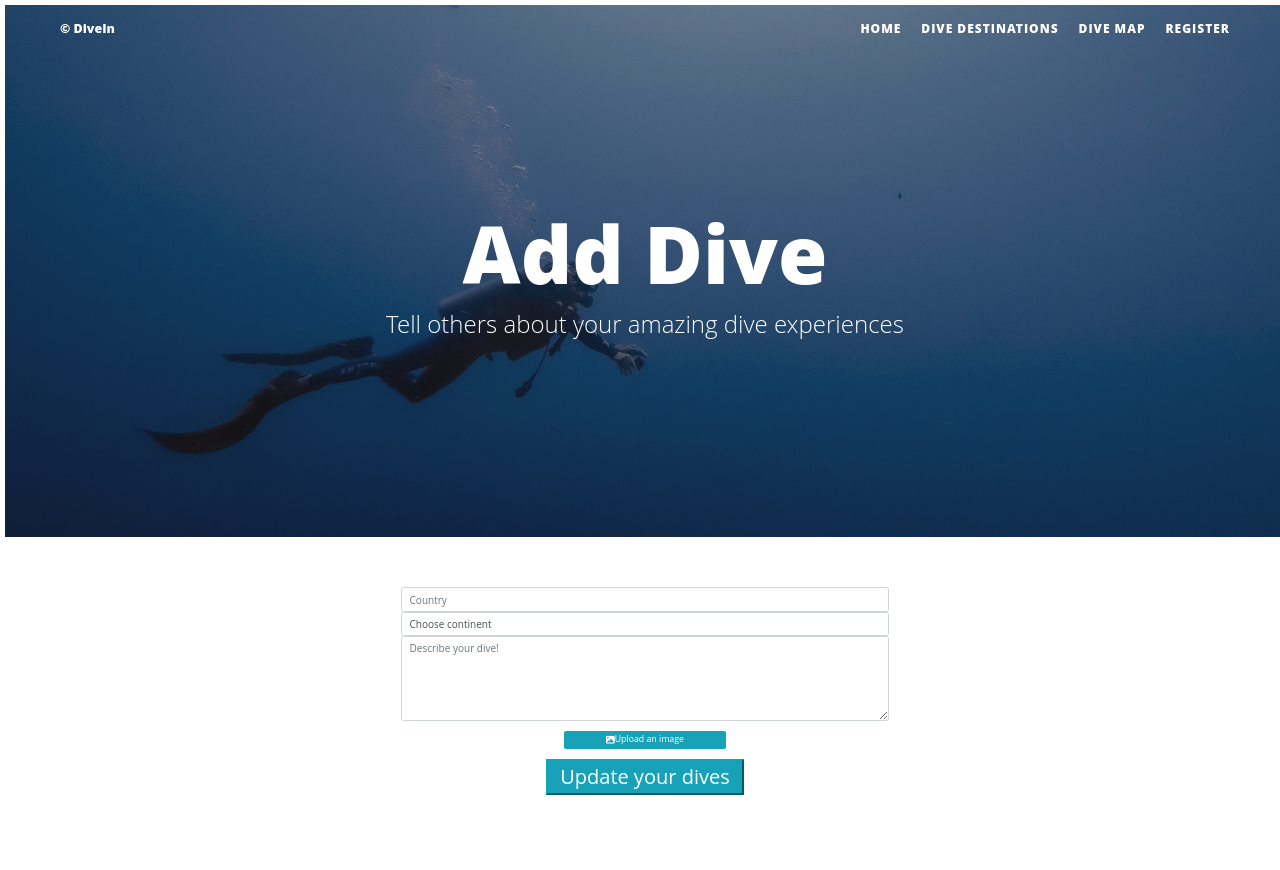
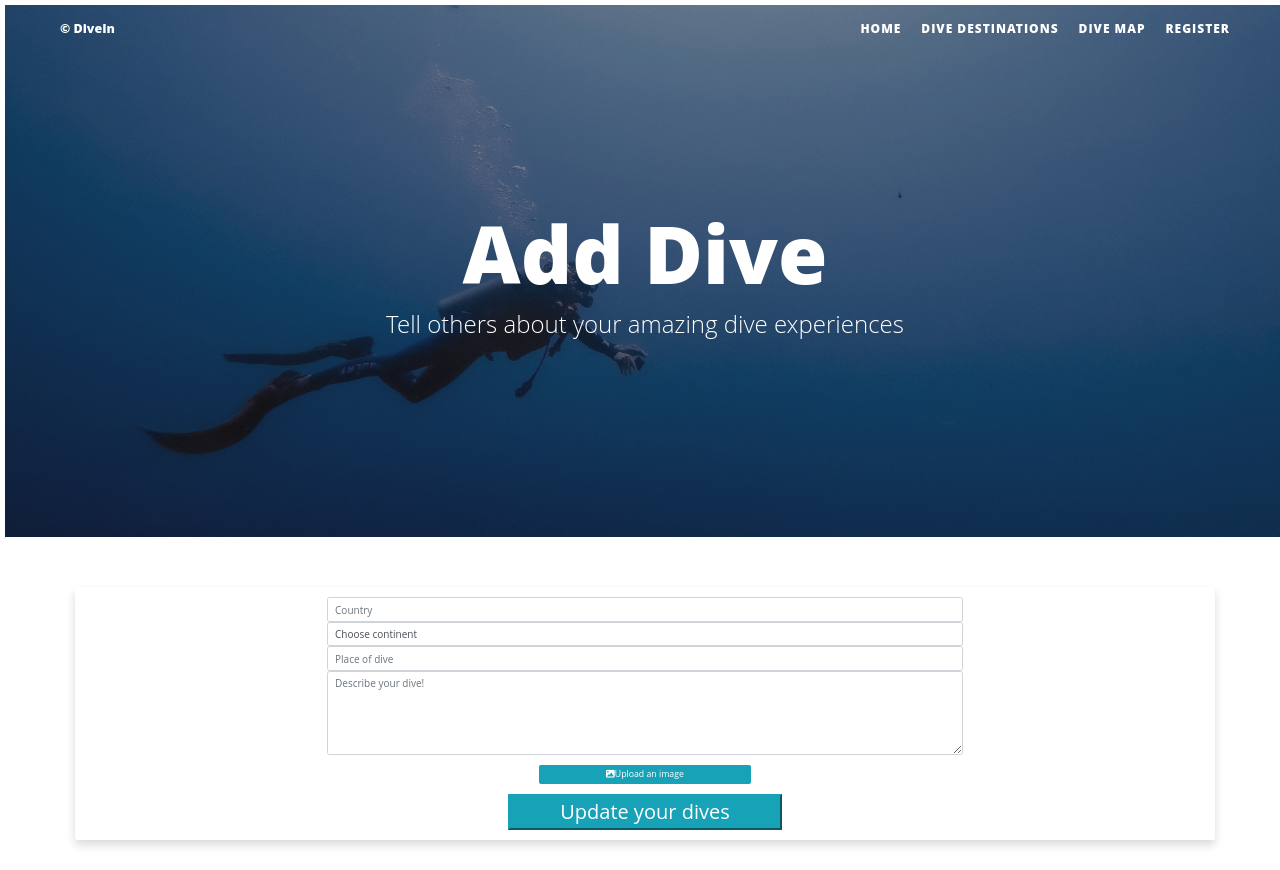
Before and after one commit to daniellima338/DiveIn, a Flask app: page /add_dive in a window 1280 px wide. Before the commit the page ends 795 px from the top, so only its background shows below. Run offline with Flask 2, Linux system fonts and the light colour scheme; data that the repository does not hold is empty; some libraries are stand-ins or nearby versions.

Commit message:
added styling to the add dive page

```diff
--- a/templates/pages/add_dive.html
+++ b/templates/pages/add_dive.html
@@ -16,16 +16,18 @@
             </div>
         </div>
     </header>
-        <section class="container center-align" method="POST" action="#">
-            <form>
+        <section class="container center-align shadow p-3 mb-5 bg-white rounded">
+            <form method="POST" action="">
                 <div class="row">
-                    <input type="country" name="country" class="form-control" id="country_name" placeholder="Country" required/>
-                    <select type="text" name="continent" class="form-control" id="continent" placeholder="Choose continent" required>
+                    <input type="country" name="country" class="form-control validate" id="country" placeholder="Country" required/>
+                    <select type="text" name="continent" class="form-control validate" id="continent" placeholder="Choose continent" required>
                         <option>Choose continent</option>
                     </select>
-                    <textarea rows="5" name="dive_description" class="form-control" id="dive_description" placeholder="Describe your dive!" required></textarea>
+                    <input type="place" name="place" class="form-control validate" id="place" placeholder="Place of dive" required/>
+                    <textarea rows="5" name="dive_description" class="form-control validate"
+                    id="dive_description" placeholder="Describe your dive!" required></textarea>
                     <label class="btn-sm btn-info mt-3 offset-4 col-4 center-align">
-                        <i class="fa fa-image"></i>Upload an image<input type="file" style="display: none;"  name="image">
+                        <i class="fa fa-image"> </i>Upload an image<input type="file" style="display: none;"  name="image_of_place" required>
                     </label>
                 </div>
                 <div class="row offset-3 col-6">
```
